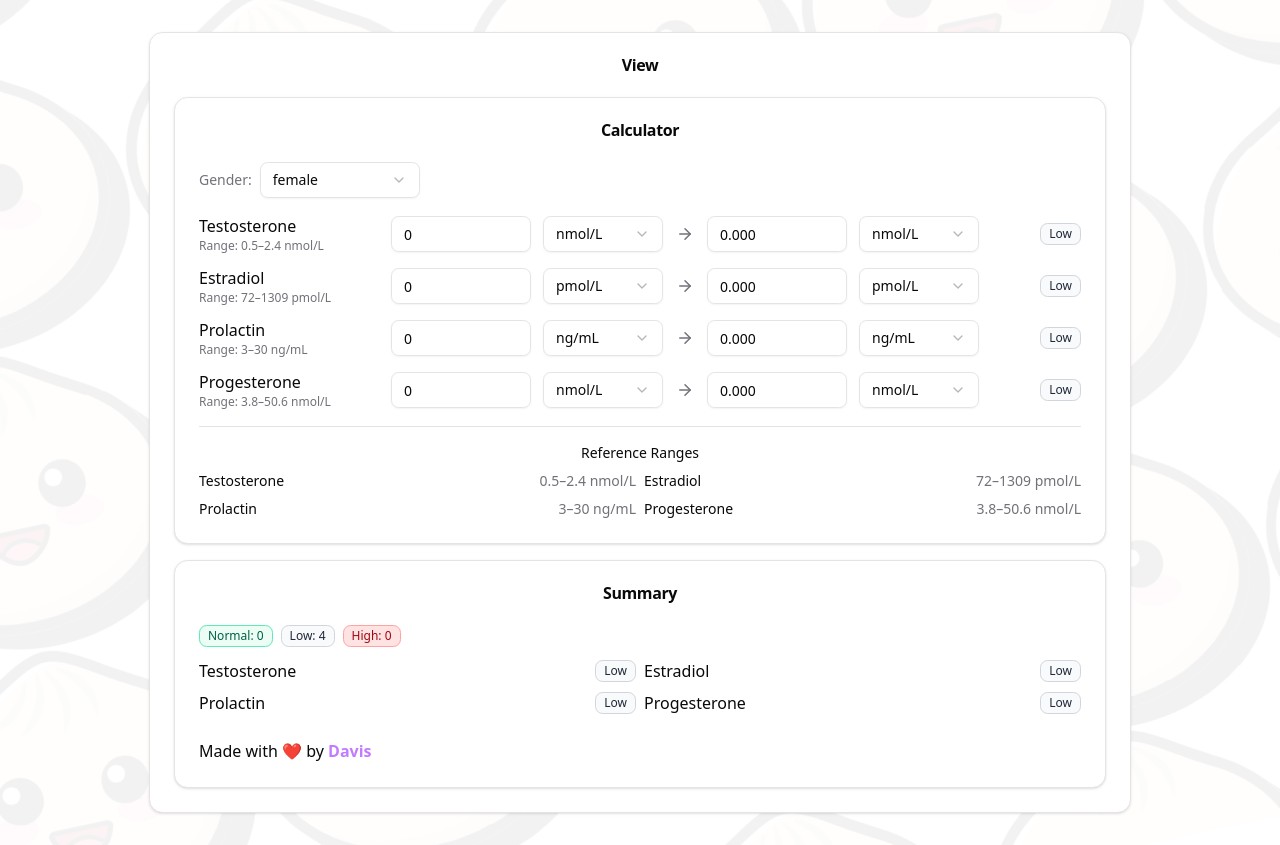
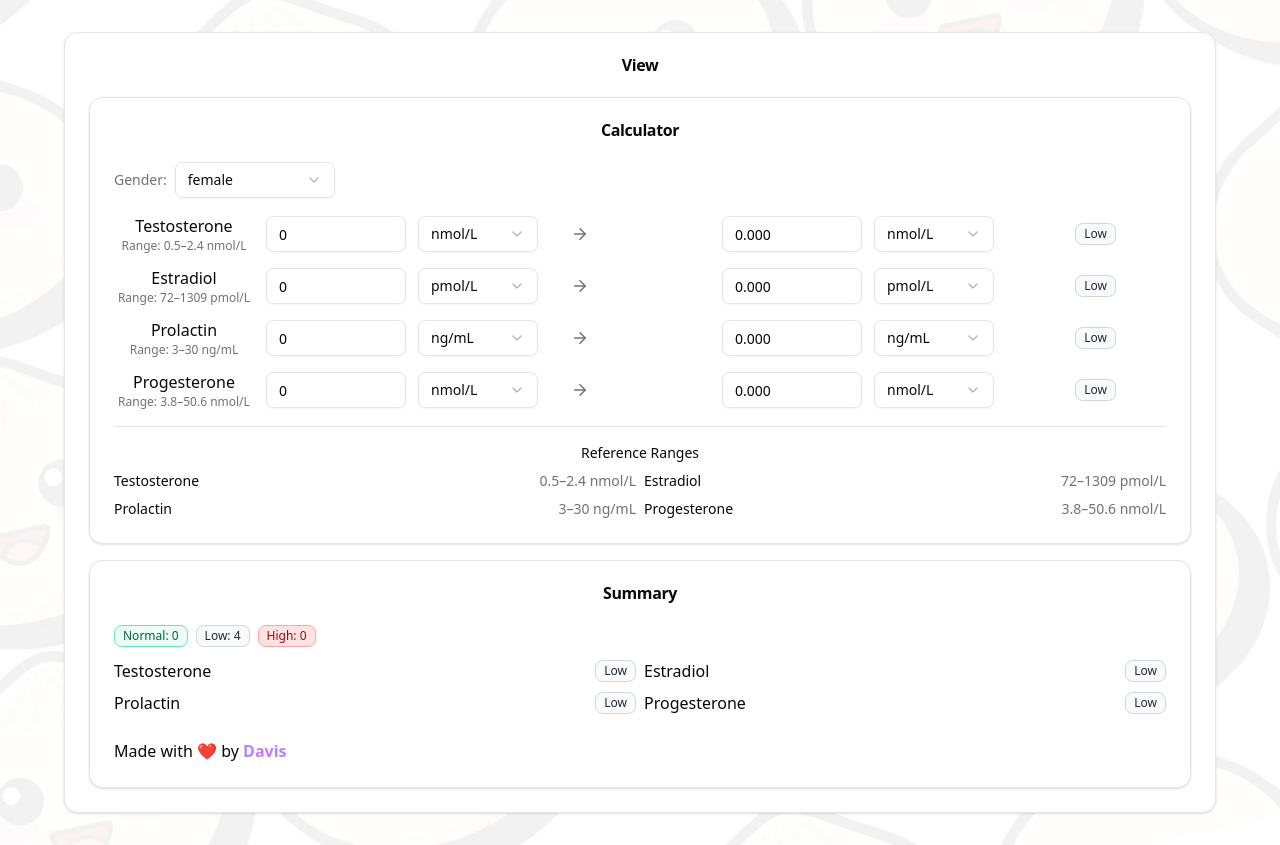
Before and after one commit to Davis-3450/hormone-calculator, a React (Vite) app: page / in a window 1280 px wide. Built offline with nearby package versions, Linux system fonts and the light colour scheme.

Commit message:
refactor: simplify tailwind classes

```diff
--- a/src/components/Converter.tsx
+++ b/src/components/Converter.tsx
@@ -64,8 +64,9 @@ function HormoneRow({ id }: { id: HormoneName }) {
   }, [toUnit]);
 
   return (
-    <div className="grid grid-cols-[180px_140px_120px_20px_140px_120px_90px] items-center gap-3">
-      <div className="flex flex-col text-left">
+    <div className="grid gap-3 md:grid-cols-7 md:items-center">
+      {/* Hormone with ranges */}
+      <div className="flex flex-col">
         <span className="font-medium capitalize">{id}</span>
         {rr && (
           <span className="text-xs text-muted-foreground">
```
